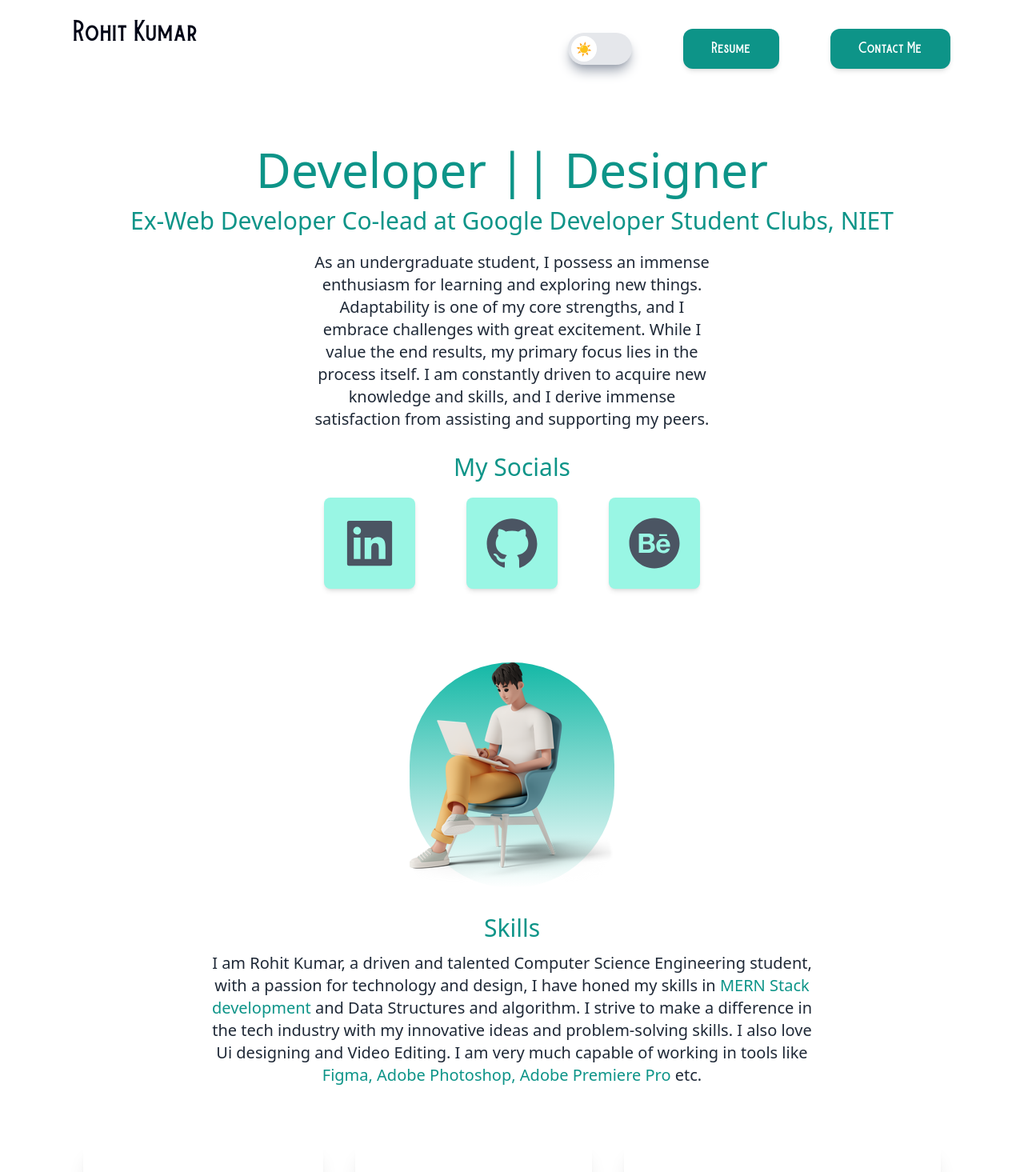
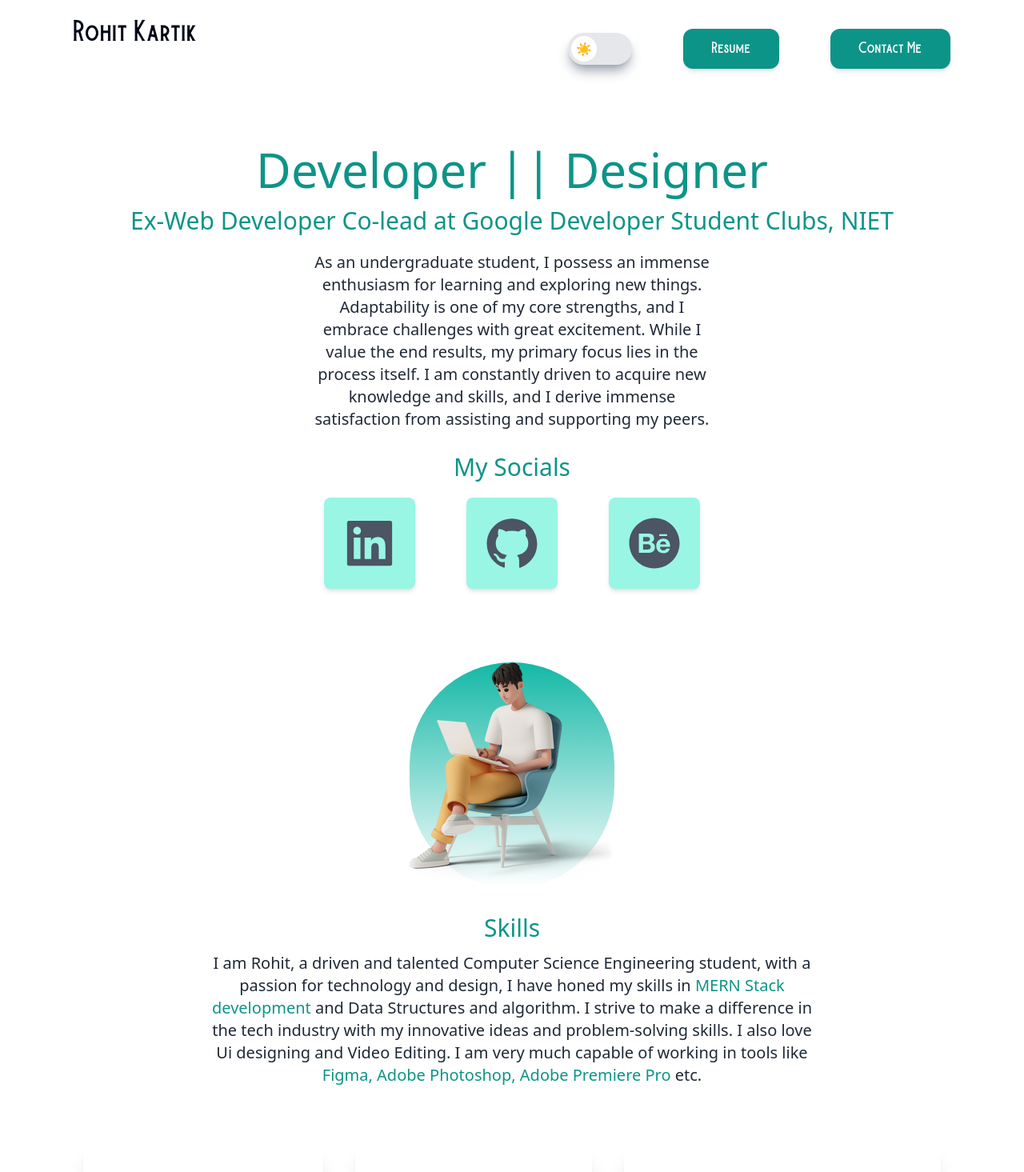
Before and after one commit to RKartik9/MyPortfolio, a Next.js app: page / in a window 1280 px wide. Shown: the top 1465 px of the page at 80% size. Built offline with nearby package versions, Linux system fonts and the light colour scheme.

Commit message:
changed header

```diff
--- a/pages/index.js
+++ b/pages/index.js
@@ -92,7 +92,7 @@ export default function Home() {
           <section className="min-h-screen">
             <nav className="p-3 py-6 mb-11 flex flex-col lg:flex-row justify-between items-center lg:items-start">
               <h1 className="text-2xl lg:text-3xl font-burtons dark:text-white mb-4 lg:mb-0">
-                Rohit Kumar
+                Rohit Kartik
               </h1>
               <ul className="flex items-center space-x-4 lg:space-x-8">
                 <label className="relative inline-flex items-center cursor-pointer">
@@ -198,9 +198,9 @@ export default function Home() {
                 Skills
               </h3>
               <p className="text-md py-1 leading-6 text-gray-800 dark:text-white md:text-xl max-w-3xl mx-auto">
-                I am Rohit Kumar, a driven and talented Computer Science
-                Engineering student, with a passion for technology and design, I
-                have honed my skills in{" "}
+                I am Rohit, a driven and talented Computer Science Engineering
+                student, with a passion for technology and design, I have honed
+                my skills in{" "}
                 <span className=" text-teal-600 font-medium dark:text-cyan-400">
                   MERN Stack development
                 </span>{" "}
@@ -381,8 +381,8 @@ export default function Home() {
           </section>
           <section className=" py-4">
             <div className="copyright text-center">
-              <p className="lg:text-lg text-sm font-bold dark:text-white">
-                &copy; {currentYear} Rohit Kumar. All rights reserved.
+              <p className="font-bold text-sm  dark:text-white">
+                &copy; {currentYear} Rohit Kartik. All rights reserved.
               </p>
             </div>
           </section>
```
